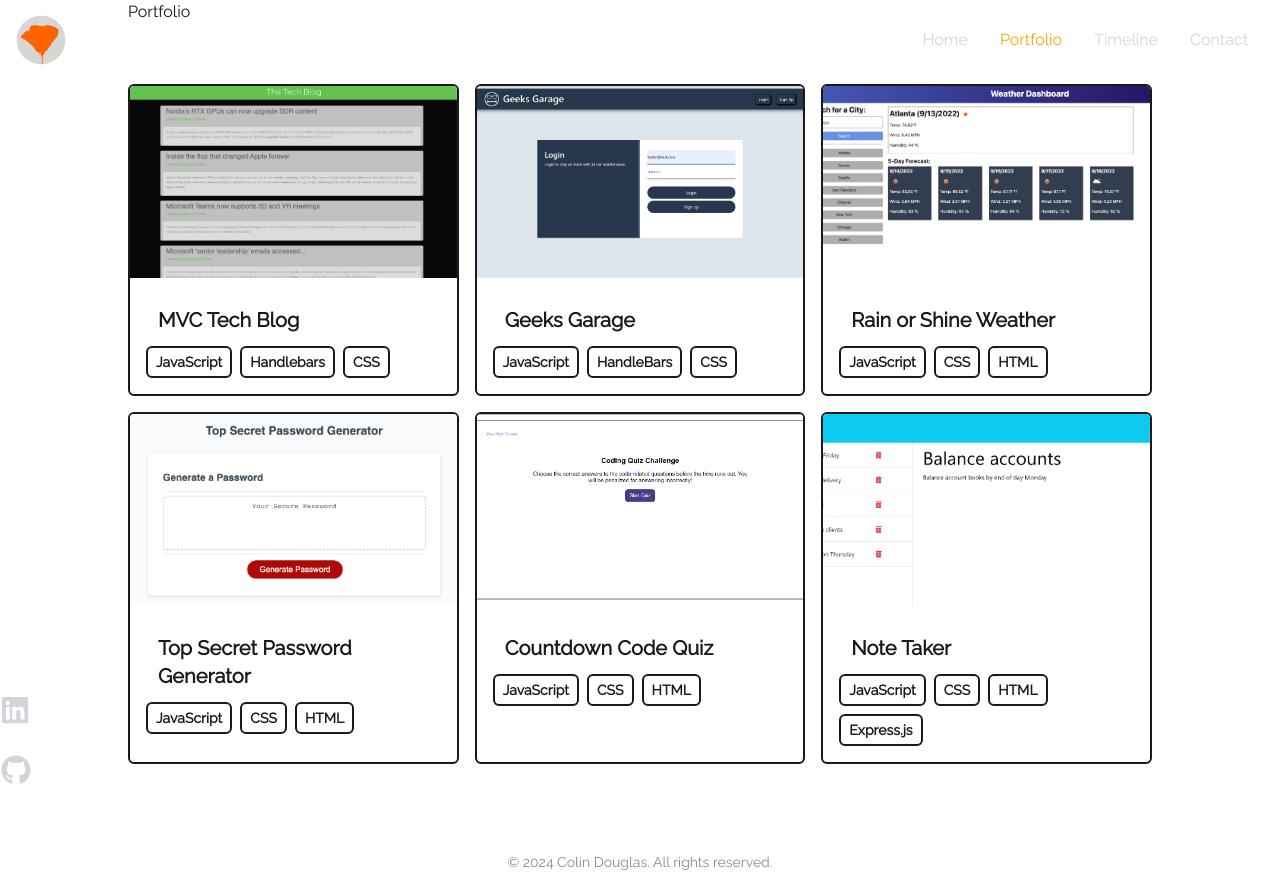
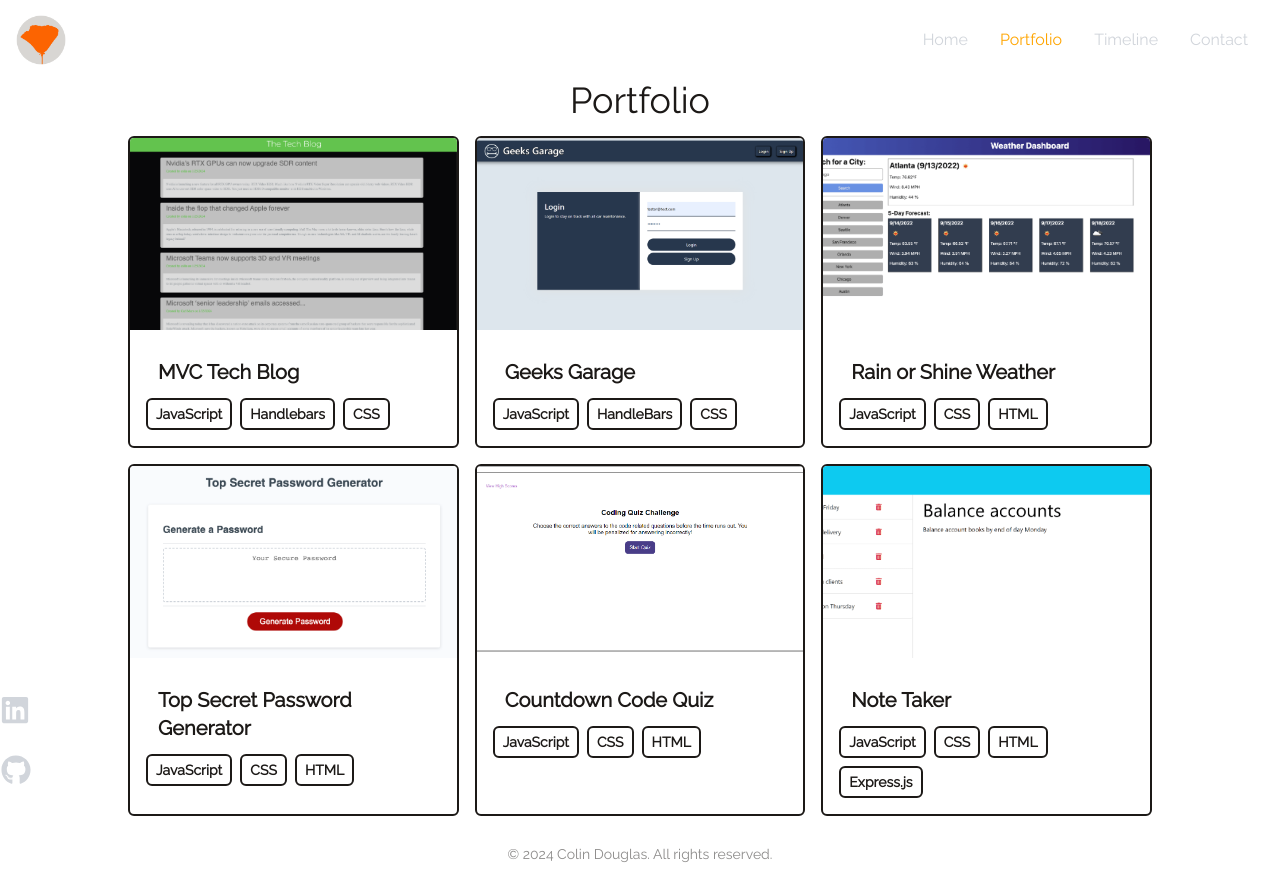
Before and after one commit to dpprdgls/React-Portfolio, a React (Vite) app in the folder react-portfolio/: page /portfolio in a window 1280 px wide. Built offline with nearby package versions, Linux system fonts and the light colour scheme.

Commit message:
adjust portfolio style

```diff
--- a/react-portfolio/src/components/navbar.jsx
+++ b/react-portfolio/src/components/navbar.jsx
@@ -48,8 +48,11 @@ const NavBar = () => {
       </div>
 
       {/* // mobile */}
+
+      {/* //className={`md:hidden ${nav ? 'fixed top-0 left-0 w-full h-screen bg-slate flex flex-col justify-center items-center' : 'hidden'}`} */}
       <ul
-        className={!nav ? 'hidden' : 'absolute top-0 left-0 w-full h-screen bg-slate flex flex-col justify-center items-center'}
+        // className={`md:hidden ${nav ? 'fixed top-0 left-0 w-full h-screen bg-slate flex flex-col justify-center items-center z-10' : 'hidden'}`}
+        className={!nav ? 'hidden' : 'absolute top-0 left-0 w-full h-screen z-1 flex flex-col justify-center items-center'}
       >
         <li className='py-6 text-4xl'>
           <NavLink exact to='/' className='active-link'>
--- a/react-portfolio/src/components/portfolio.jsx
+++ b/react-portfolio/src/components/portfolio.jsx
@@ -4,15 +4,17 @@ import portfolio from '../data/portfolio';
 import PortfolioItem from './portfolioItem';
 
 function Portfolio() {
+
   return (
-      <div>
-        <div>
-          <h1>Portfolio</h1>
+    <div className="flex flex-col items-center justify-center">
+      {/* Portfolio Title */}
+      <div className="mt-20">
+        <h1 className="text-4xl">Portfolio</h1>
       </div>
 
-        <div className='flex flex-col md:flex-row items-center justify-center h-screen'>
-          <div className='grid grid-cols-1 md:grid-cols-2 lg:grid-cols-3 gap-4'>
-            {portfolio.map(item => (
+      {/* Portfolio Items */}
+      <div className="grid grid-cols-1 md:grid-cols-2 lg:grid-cols-3 gap-4 mt-4">
+        {portfolio.map((item) => (
           <PortfolioItem
             key={item.id}
             title={item.title}
@@ -23,8 +25,6 @@ function Portfolio() {
         ))}
       </div>
     </div>
-      </div>
   );
   }
-
 export default Portfolio;
--- a/react-portfolio/src/data/portfolio.js
+++ b/react-portfolio/src/data/portfolio.js
@@ -41,4 +41,5 @@ export default [
         stack: ['JavaScript', 'CSS', 'HTML', 'Express.js'],
         link: 'https://note-taker-app-cd-5f2cc183933b.herokuapp.com/'
     }
+
 ]
```
Also changed, not shown: 2 other files (tests, documents, lock files or other folders). Lines whose indentation alone changed are shown as unchanged.
